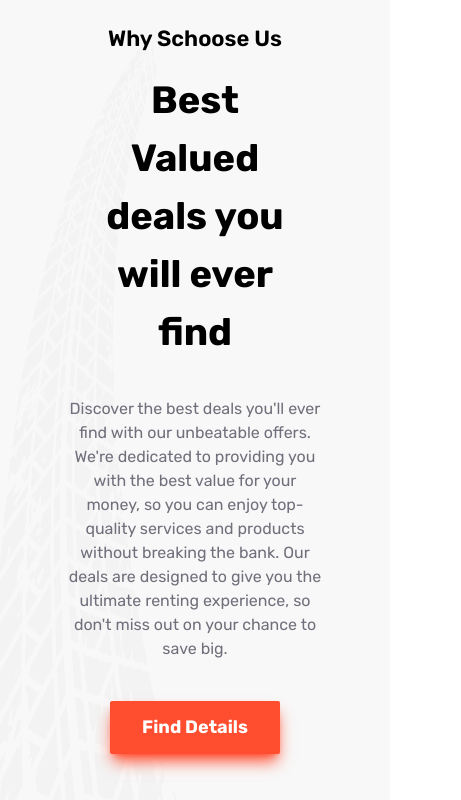
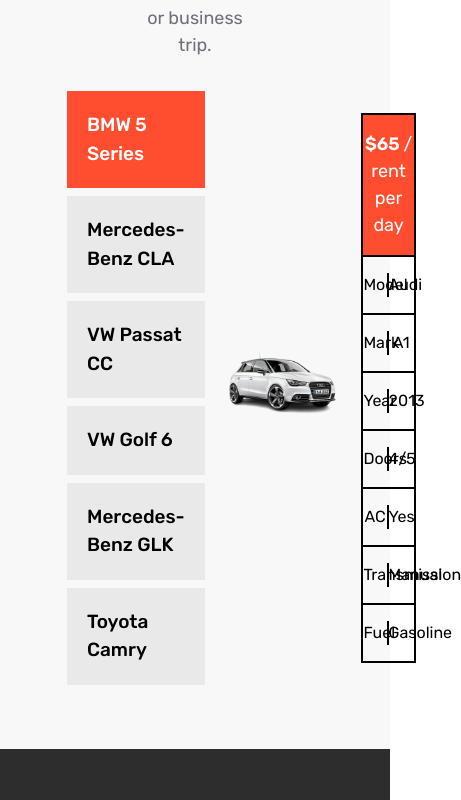
Before and after one commit to Henok-Belachew/Car-Rental-Web-App, a React (Create React App) app: page / in a window 390 px wide. Shown: the part 3475-4275 px from the top of the page, 461 px wide, since content can reach past the window. Built offline with nearby package versions, Linux system fonts and the light colour scheme; some icons are missing.

Commit message:
rental fleet section left with making it responsive

```diff
--- /dev/null
+++ b/src/components/VchicleModels.jsx
@@ -0,0 +1,180 @@
+import React, { useState } from 'react'
+import audi from '../assets/VTImages/audi.png'
+import bmw from '../assets/VTImages/bmw.png'
+import golf from '../assets/VTImages/golf.png'
+import Mercedes from '../assets/VTImages/mercedes.png'
+import Toyota from '../assets/VTImages/toyota.png'
+import vw from '../assets/VTImages/vw.png'
+import VehicleDetail from './VehicleDetail'
+
+const VehiclesData = [
+
+    {
+      id:1,
+      TabImage:audi,
+      TabPrice:'$65',
+      Model:'Audi',
+      Mark:'A1',
+      Year:'2013',
+      Doors:'4/5',
+      AC:'Yes',
+      Transmission:'Manual',
+      Fuel:'Gasoline',
+
+
+    },
+
+    {
+      id:2,
+      TabImage:bmw,
+      TabPrice:'$65',
+      Model:'320  ',
+      Mark:'BMW',
+      Year:'2012',
+      Doors:'4/5',
+      AC:'Yes',
+      Transmission:'Manual',
+      Fuel:'Diesel',
+
+
+    },
+
+
+    {
+      id:3,
+      TabImage:vw,
+      TabPrice:'$42',
+      Model:'Passat CC',
+      Mark:'VW',
+      Year:'2008',
+      Doors:'4/5',
+      AC:'Yes',
+      Transmission:'Manual',
+      Fuel:'Gasoline',
+
+
+    },
+
+    {
+      id:4,
+      TabImage:golf,
+      TabPrice:'$25',
+      Model:'Golf 6',
+      Mark:'VW',
+      Year:'2008',
+      Doors:'4/5',
+      AC:'Yes',
+      Transmission:'Manual',
+      Fuel:'Diesel',
+
+
+    },
+
+    {
+      id:5,
+      TabImage:Mercedes,
+      TabPrice:'$70',
+      Model:'Benz GLK',
+      Mark:'Mercedes',
+      Year:'2006',
+      Doors:'4/5',
+      AC:'Yes',
+      Transmission:'Manual',
+      Fuel:'Diesel',
+
+
+    },
+
+    {
+      id:6,
+      TabImage:Toyota,
+      TabPrice:'$20',
+      Model:'Camry',
+      Mark:'Toyota',
+      Year:'2006',
+      Doors:'4/5',
+      AC:'Yes',
+      Transmission:'Automatic',
+      Fuel:'Hybrid',
+
+
+    },
+
+  ];
+
+
+
+function VchicleModels() {
+    const [tab, setTab] = useState(1)
+
+    const  tab_btns = [
+        {
+          id:1,
+          ClassName:tab === 1? 'bg-accent text-white':'bg-inactiveBtn text-black',
+          OnClick:() => setTab(1),
+          BtnText:'BMW 5 Series',
+        },
+
+        {
+          id:2,
+          ClassName:tab === 2? 'bg-accent text-white':'bg-inactiveBtn text-black',
+          OnClick:() => setTab(2),
+          BtnText:'Mercedes-Benz CLA',
+        },
+
+        {
+          id:3,
+          ClassName:tab === 3? 'bg-accent text-white':'bg-inactiveBtn text-black',
+          OnClick:() => setTab(3),
+          BtnText:'VW Passat CC',
+        },
+        {
+          id:4,
+          ClassName:tab === 4? 'bg-accent text-white':'bg-inactiveBtn text-black',
+          OnClick:() => setTab(4),
+          BtnText:'VW Golf 6',
+        },
+        {
+          id:5,
+          ClassName:tab === 5? 'bg-accent text-white':'bg-inactiveBtn text-black',
+          OnClick:() => setTab(5),
+          BtnText:'Mercedes-Benz GLK',
+        },
+        {
+          id:6,
+          ClassName:tab === 6? 'bg-accent text-white':'bg-inactiveBtn text-black',
+          OnClick:() => setTab(6),
+          BtnText:'Toyota Camry',
+        },
+      ];
+  return (
+    <div className='px-[67px] py-16'>
+        <div className='w-[40%] mx-auto flex flex-col gap-5 text-center'>
+            <h1 className='font-[500] text-[22px]'>Vehicle Models</h1>
+            <h1 className='font-[700] text-[48px]'>Our rental fleet</h1>
+            <p className='font-[400] text-[18px] text-darkish'>Choose from a variety of our amazing vehicles to rent for your next adventure or business trip.</p>
+        </div>
+
+
+        <div className='flex gap-6 mt-8 justify-stretch items-stretch w-full'>
+            <div className='flex flex-col gap-2 w-[255px]'>
+                {tab_btns.map((tab)=>{
+                    return(
+                        <buttons onClick={tab.OnClick} className={`p-5 cursor-pointer font-[500] text-[19px] ${tab.ClassName}`}>
+                            {tab.BtnText}
+                        </buttons>
+                    )
+                })}
+
+            </div>
+
+            {/* Selected Car Detials */}
+            <VehicleDetail vehicle={VehiclesData.find((vehicle) => vehicle.id === tab)} tab={tab}/>
+
+        </div>
+
+    </div>
+  )
+}
+
+export default VchicleModels
--- /dev/null
+++ b/src/components/VehicleDetail.jsx
@@ -0,0 +1,49 @@
+import React from 'react'
+import { useEffect, useState } from 'react'
+
+function VehicleDetail(vehicle) {
+
+    function Row({title, data}) {
+        return(
+            <tr className='flex border-x-2 border-b-2 border-black py-4 justify-between text-center'>
+
+            <span className='w-1/2 border-black border-r-2'>{title}</span>
+            <span className='w-1/2'>{`${data}`}</span>
+
+        </tr>
+        )
+    }
+
+    // const [TAB, setTAB] = useState(tab)
+
+    const [targetVehicle, setTargetVehicle] = useState({})
+    // console.log(JSON.stringify(vehicle))
+    console.log(targetVehicle)
+    useEffect(()=>{
+        setTargetVehicle(vehicle["vehicle"])
+    }, [vehicle])
+
+  return (
+    <div className='flex justify-between items-center gap-6 flex-grow'>
+
+      <img className='w-[60%] mx-auto' src={targetVehicle.TabImage} alt="" />
+
+      <div className='w-[30%]'>
+        <th className='bg-accent w-full block border-2 border-black py-4'>
+            <span className='font-[600] w-full text-[18px] text-white'>{`${targetVehicle.TabPrice}`} <span className='font-[400] text-[18px] text-white'>/ rent per day</span></span>
+        </th>
+        <Row title="Model" data={targetVehicle.Model}/>
+        <Row title="Mark" data={targetVehicle.Mark}/>
+        <Row title="Year" data={targetVehicle.Year}/>
+        <Row title="Doors" data={targetVehicle.Doors}/>
+        <Row title="AC" data={targetVehicle.AC}/>
+        <Row title="Transmission" data={targetVehicle.Transmission}/>
+        <Row title="Fuel" data={targetVehicle.Fuel}/>
+
+
+      </div>
+    </div>
+  )
+}
+
+export default VehicleDetail
--- a/src/index.css
+++ b/src/index.css
@@ -711,6 +711,10 @@
   margin-top: 1.5rem;
 }
 
+.mt-8 {
+  margin-top: 2rem;
+}
+
 .mt-\[150px\] {
   margin-top: 150px;
 }
@@ -781,6 +785,14 @@
   width: 224px;
 }
 
+.w-\[255px\] {
+  width: 255px;
+}
+
+.w-\[30\%\] {
+  width: 30%;
+}
+
 .w-\[310px\] {
   width: 310px;
 }
@@ -831,6 +843,10 @@
 
 .min-w-full {
   min-width: 100%;
+}
+
+.flex-grow {
+  flex-grow: 1;
 }
 
 .-translate-y-1\/2 {
@@ -864,12 +880,20 @@
   align-items: center;
 }
 
+.items-stretch {
+  align-items: stretch;
+}
+
 .justify-center {
   justify-content: center;
 }
 
 .justify-between {
   justify-content: space-between;
+}
+
+.justify-stretch {
+  justify-content: stretch;
 }
 
 .gap-10 {
@@ -949,12 +973,34 @@
   border-radius: 0.125rem;
 }
 
+.border-2 {
+  border-width: 2px;
+}
+
 .border-\[1px\] {
   border-width: 1px;
 }
 
+.border-x-2 {
+  border-left-width: 2px;
+  border-right-width: 2px;
+}
+
+.border-b-2 {
+  border-bottom-width: 2px;
+}
+
+.border-r-2 {
+  border-right-width: 2px;
+}
+
 .border-solid {
   border-style: solid;
+}
+
+.border-black {
+  --tw-border-opacity: 1;
+  border-color: rgb(0 0 0 / var(--tw-border-opacity));
 }
 
 .bg-\[\#2D2D2D\] {
@@ -982,6 +1028,11 @@
   background-color: rgb(0 0 0 / var(--tw-bg-opacity));
 }
 
+.bg-inactiveBtn {
+  --tw-bg-opacity: 1;
+  background-color: rgb(233 233 233 / var(--tw-bg-opacity));
+}
+
 .bg-white {
   background-color: #ffff;
 }
@@ -992,6 +1043,10 @@
 
 .p-12 {
   padding: 3rem;
+}
+
+.p-5 {
+  padding: 1.25rem;
 }
 
 .p-8 {
@@ -1037,6 +1092,11 @@
   padding-bottom: 3rem;
 }
 
+.py-16 {
+  padding-top: 4rem;
+  padding-bottom: 4rem;
+}
+
 .py-4 {
   padding-top: 1rem;
   padding-bottom: 1rem;
@@ -1106,6 +1166,10 @@
   font-size: 18px;
 }
 
+.text-\[19px\] {
+  font-size: 19px;
+}
+
 .text-\[20px\] {
   font-size: 20px;
 }
@@ -1165,6 +1229,10 @@
 
 .font-\[700\] {
   font-weight: 700;
+}
+
+.font-extrabold {
+  font-weight: 800;
 }
 
 .leading-\[24px\] {
@@ -1467,14 +1535,6 @@
     line-height: 45px;
   }
 
-  .max-lg\:text-\[\] {
-    color: ;
-  }
-
-  .max-lg\:text-\[36\] {
-    color: 36;
-  }
-
   .max-lg\:shadow-lg {
     --tw-shadow: 0 10px 15px -3px rgb(0 0 0 / 0.1), 0 4px 6px -4px rgb(0 0 0 / 0.1);
     --tw-shadow-colored: 0 10px 15px -3px var(--tw-shadow-color), 0 4px 6px -4px var(--tw-shadow-color);
--- a/src/pages/Home.jsx
+++ b/src/pages/Home.jsx
@@ -8,6 +8,7 @@
 import Testimonials from '../components/Testimonials'
 import ChooseUs from '../components/ChooseUs'
 import FAQ from '../components/FAQ'
+import VchicleModels from '../components/VchicleModels'
 
 function Home() {
   const [add, setAdd] = useState(true)
@@ -17,6 +18,7 @@
         <img className='absolute right-0 top-0 z-[2] max-lg:hidden' src={Bg} alt="" />
         <BookCar/>
         <PlanTrip/>
+        <VchicleModels/>
         {add && <FlightAdd setAdd={setAdd}/>}
         <ChooseUs/>
         <Testimonials/>
--- a/tailwind.config.js
+++ b/tailwind.config.js
@@ -21,8 +21,10 @@
         'white': "#ffff",
         'background': "#F8F8F8",
         'darkish': '#706f7b',
+        'inactiveBtn': "#E9E9E9"
         // 'darkish': '#F8F8F8'
       },
+
     },
     plugins: [],
 }}
```
